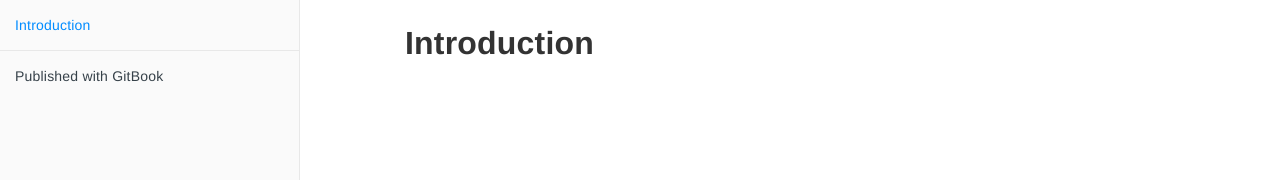
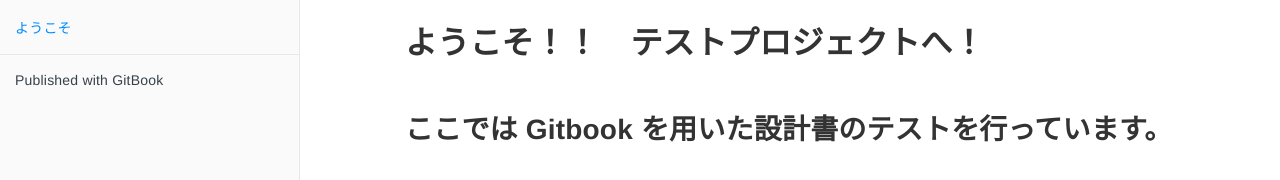
Before and after one commit to systec-tasaki/gitbook-sample, a website with bundled scripts: page index.html in a window 1280 px wide. Shown: the part 54-234 px from the top of the page. Built offline with nearby package versions, Linux system fonts and the light colour scheme.

Commit message:
Auto publish book

```diff
--- a/index.html
+++ b/index.html
@@ -4,7 +4,7 @@
     <head>
         <meta charset="UTF-8">
         <meta content="text/html; charset=utf-8" http-equiv="Content-Type">
-        <title>Introduction · GitBook</title>
+        <title>ようこそ · GitBook</title>
         <meta http-equiv="X-UA-Compatible" content="IE=edge" />
         <meta name="description" content="">
         <meta name="generator" content="GitBook 3.2.3">
@@ -90,7 +90,7 @@
                 <a href="./">
 
 
-                    Introduction
+                    ようこそ
 
                 </a>
 
@@ -128,7 +128,7 @@
     <!-- Title -->
     <h1>
         <i class="fa fa-circle-o-notch fa-spin"></i>
-        <a href="." >Introduction</a>
+        <a href="." >ようこそ</a>
     </h1>
 </div>
 
@@ -143,7 +143,8 @@
 
                                 <section class="normal markdown-section">
 
-                                <h1 id="introduction">Introduction</h1>
+                                <h1 id="&#x3088;&#x3046;&#x3053;&#x305D;&#xFF01;&#xFF01;&#x3000;&#x30C6;&#x30B9;&#x30C8;&#x30D7;&#x30ED;&#x30B8;&#x30A7;&#x30AF;&#x30C8;&#x3078;&#xFF01;">&#x3088;&#x3046;&#x3053;&#x305D;&#xFF01;&#xFF01;&#x3000;&#x30C6;&#x30B9;&#x30C8;&#x30D7;&#x30ED;&#x30B8;&#x30A7;&#x30AF;&#x30C8;&#x3078;&#xFF01;</h1>
+<h2 id="&#x3053;&#x3053;&#x3067;&#x306F;-gitbook-&#x3092;&#x7528;&#x3044;&#x305F;&#x8A2D;&#x8A08;&#x66F8;&#x306E;&#x30C6;&#x30B9;&#x30C8;&#x3092;&#x884C;&#x3063;&#x3066;&#x3044;&#x307E;&#x3059;&#x3002;">&#x3053;&#x3053;&#x3067;&#x306F; Gitbook &#x3092;&#x7528;&#x3044;&#x305F;&#x8A2D;&#x8A08;&#x66F8;&#x306E;&#x30C6;&#x30B9;&#x30C8;&#x3092;&#x884C;&#x3063;&#x3066;&#x3044;&#x307E;&#x3059;&#x3002;</h2>
 
 
                                 </section>
@@ -179,7 +180,7 @@
     <script>
         var gitbook = gitbook || [];
         gitbook.push(function() {
-            gitbook.page.hasChanged({"page":{"title":"Introduction","level":"1.1","depth":1,"dir":"ltr"},"config":{"gitbook":"*","theme":"default","variables":{},"plugins":[],"pluginsConfig":{"highlight":{},"search":{},"lunr":{"maxIndexSize":1000000,"ignoreSpecialCharacters":false},"sharing":{"facebook":true,"twitter":true,"google":false,"weibo":false,"instapaper":false,"vk":false,"all":["facebook","google","twitter","weibo","instapaper"]},"fontsettings":{"theme":"white","family":"sans","size":2},"theme-default":{"styles":{"website":"styles/website.css","pdf":"styles/pdf.css","epub":"styles/epub.css","mobi":"styles/mobi.css","ebook":"styles/ebook.css","print":"styles/print.css"},"showLevel":false}},"structure":{"langs":"LANGS.md","readme":"README.md","glossary":"GLOSSARY.md","summary":"SUMMARY.md"},"pdf":{"pageNumbers":true,"fontSize":12,"fontFamily":"Arial","paperSize":"a4","chapterMark":"pagebreak","pageBreaksBefore":"/","margin":{"right":62,"left":62,"top":56,"bottom":56}},"styles":{"website":"styles/website.css","pdf":"styles/pdf.css","epub":"styles/epub.css","mobi":"styles/mobi.css","ebook":"styles/ebook.css","print":"styles/print.css"}},"file":{"path":"README.md","mtime":"2019-03-04T11:05:53.011Z","type":"markdown"},"gitbook":{"version":"3.2.3","time":"2019-03-04T11:26:00.126Z"},"basePath":".","book":{"language":""}});
+            gitbook.page.hasChanged({"page":{"title":"ようこそ","level":"1.1","depth":1,"dir":"ltr"},"config":{"gitbook":"*","theme":"default","variables":{},"plugins":[],"pluginsConfig":{"highlight":{},"search":{},"lunr":{"maxIndexSize":1000000,"ignoreSpecialCharacters":false},"sharing":{"facebook":true,"twitter":true,"google":false,"weibo":false,"instapaper":false,"vk":false,"all":["facebook","google","twitter","weibo","instapaper"]},"fontsettings":{"theme":"white","family":"sans","size":2},"theme-default":{"styles":{"website":"styles/website.css","pdf":"styles/pdf.css","epub":"styles/epub.css","mobi":"styles/mobi.css","ebook":"styles/ebook.css","print":"styles/print.css"},"showLevel":false}},"structure":{"langs":"LANGS.md","readme":"README.md","glossary":"GLOSSARY.md","summary":"SUMMARY.md"},"pdf":{"pageNumbers":true,"fontSize":12,"fontFamily":"Arial","paperSize":"a4","chapterMark":"pagebreak","pageBreaksBefore":"/","margin":{"right":62,"left":62,"top":56,"bottom":56}},"styles":{"website":"styles/website.css","pdf":"styles/pdf.css","epub":"styles/epub.css","mobi":"styles/mobi.css","ebook":"styles/ebook.css","print":"styles/print.css"}},"file":{"path":"README.md","mtime":"2019-03-04T11:34:41.924Z","type":"markdown"},"gitbook":{"version":"3.2.3","time":"2019-03-04T11:34:53.217Z"},"basePath":".","book":{"language":""}});
         });
     </script>
 </div>
--- a/search_index.json
+++ b/search_index.json
@@ -1 +1 @@
-{"index":{"version":"0.5.12","fields":[{"name":"title","boost":10},{"name":"keywords","boost":15},{"name":"body","boost":1}],"ref":"url","documentStore":{"store":{"./":["introduct"]},"length":1},"tokenStore":{"root":{"docs":{},"i":{"docs":{},"n":{"docs":{},"t":{"docs":{},"r":{"docs":{},"o":{"docs":{},"d":{"docs":{},"u":{"docs":{},"c":{"docs":{},"t":{"docs":{"./":{"ref":"./","tf":11}}}}}}}}}}}},"length":1},"corpusTokens":["introduct"],"pipeline":["stopWordFilter","stemmer"]},"store":{"./":{"url":"./","title":"Introduction","keywords":"","body":"Introduction\n"}}}
+{"index":{"version":"0.5.12","fields":[{"name":"title","boost":10},{"name":"keywords","boost":15},{"name":"body","boost":1}],"ref":"url","documentStore":{"store":{"./":["gitbook","ここでは","ようこそ","ようこそ！！","を用いた設計書のテストを行っています。","テストプロジェクトへ！"]},"length":1},"tokenStore":{"root":{"docs":{},"g":{"docs":{},"i":{"docs":{},"t":{"docs":{},"b":{"docs":{},"o":{"docs":{},"o":{"docs":{},"k":{"docs":{"./":{"ref":"./","tf":0.2}}}}}}}}},"こ":{"docs":{},"こ":{"docs":{},"で":{"docs":{},"は":{"docs":{"./":{"ref":"./","tf":0.2}}}}}},"よ":{"docs":{},"う":{"docs":{},"こ":{"docs":{},"そ":{"docs":{"./":{"ref":"./","tf":10}},"！":{"docs":{},"！":{"docs":{"./":{"ref":"./","tf":0.2}}}}}}}},"を":{"docs":{},"用":{"docs":{},"い":{"docs":{},"た":{"docs":{},"設":{"docs":{},"計":{"docs":{},"書":{"docs":{},"の":{"docs":{},"テ":{"docs":{},"ス":{"docs":{},"ト":{"docs":{},"を":{"docs":{},"行":{"docs":{},"っ":{"docs":{},"て":{"docs":{},"い":{"docs":{},"ま":{"docs":{},"す":{"docs":{},"。":{"docs":{"./":{"ref":"./","tf":0.2}}}}}}}}}}}}}}}}}}}}},"テ":{"docs":{},"ス":{"docs":{},"ト":{"docs":{},"プ":{"docs":{},"ロ":{"docs":{},"ジ":{"docs":{},"ェ":{"docs":{},"ク":{"docs":{},"ト":{"docs":{},"へ":{"docs":{},"！":{"docs":{"./":{"ref":"./","tf":0.2}}}}}}}}}}}}}},"length":6},"corpusTokens":["gitbook","ここでは","ようこそ","ようこそ！！","を用いた設計書のテストを行っています。","テストプロジェクトへ！"],"pipeline":["stopWordFilter","stemmer"]},"store":{"./":{"url":"./","title":"ようこそ","keywords":"","body":"ようこそ！！　テストプロジェクトへ！\nここでは Gitbook を用いた設計書のテストを行っています。\n"}}}
```
